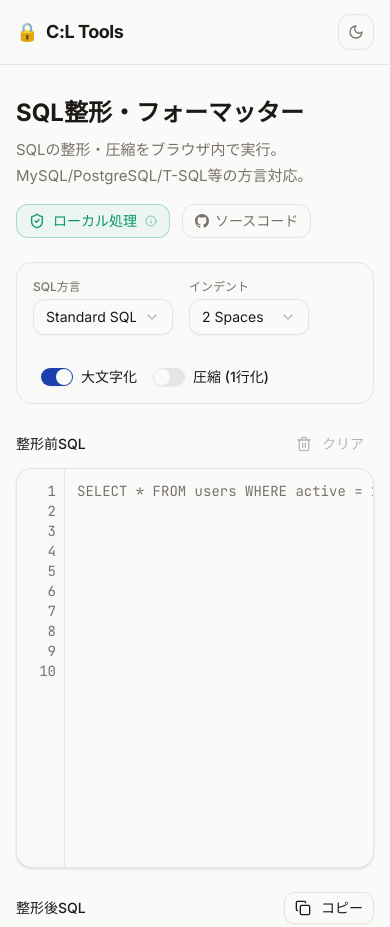
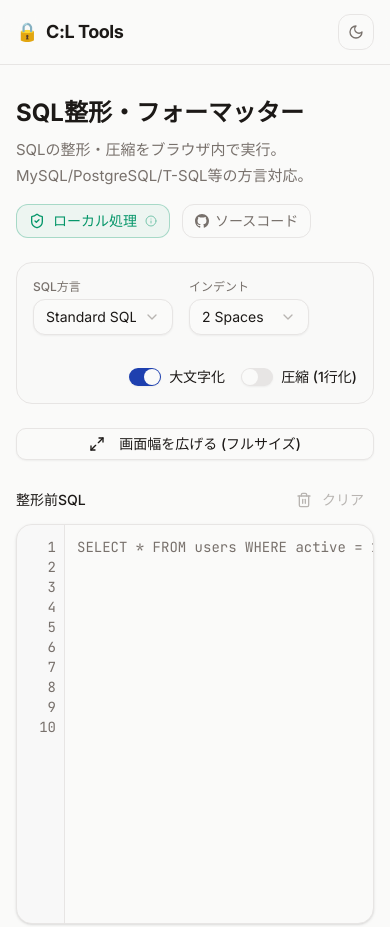
Before and after one commit to maru0014/tools-codelife-cafe, an Astro site: page /sql-formatter in a window 390 px wide. Shown: the top 927 px of the page. Built offline with nearby package versions, Linux system fonts and the light colour scheme; Astro itself is replaced by a stand-in of ours; no server answers.

Commit message:
feat: SQL整形ツールの画面幅上限を解除できるように変更 (Issue #11)

```diff
--- a/src/components/common/ToolLayout.astro
+++ b/src/components/common/ToolLayout.astro
@@ -18,7 +18,7 @@ const { title, description, path } = Astro.props;
     <ToolJsonLd name={title} description={description} url={`https://tools.codelife.cafe${path}`} />
   </Fragment>
 
-  <div class="mx-auto max-w-[800px] px-4 sm:px-6 py-8">
+  <div id="tool-layout-container" class="transition-all duration-300 mx-auto max-w-[800px] px-4 sm:px-6 py-8">
     <!-- Tool Header -->
     <div class="mb-6">
       <h1 class="text-2xl font-bold mb-2">{title}</h1>
--- a/src/components/tools/SqlFormatter.tsx
+++ b/src/components/tools/SqlFormatter.tsx
@@ -12,7 +12,7 @@ import {
 	SelectValue,
 } from '@/components/ui/select';
 import CopyButton from '@/components/common/CopyButton';
-import { Trash2, Download, Code2 } from 'lucide-react';
+import { Trash2, Download, Code2, Maximize2, Minimize2 } from 'lucide-react';
 
 const SQL_KEYWORDS = [
 	'SELECT', 'FROM', 'WHERE', 'AND', 'OR', 'JOIN', 'LEFT', 'RIGHT', 'INNER', 'OUTER', 'ON',
@@ -28,10 +28,26 @@ export default function SqlFormatter() {
 	const [indent, setIndent] = useState<IndentStyle>('2spaces');
 	const [uppercase, setUppercase] = useState(true);
 	const [compress, setCompress] = useState(false);
+	const [isExpanded, setIsExpanded] = useState(false);
 
 	const options: SqlFormatOptions = { dialect, indent, uppercase, compress };
 
 	const { output, error } = useMemo(() => formatSql(input, options), [input, options]);
+
+	const toggleExpand = () => {
+		const newExpanded = !isExpanded;
+		setIsExpanded(newExpanded);
+		const container = document.getElementById('tool-layout-container');
+		if (container) {
+			if (newExpanded) {
+				container.classList.remove('max-w-[800px]');
+				container.classList.add('max-w-full');
+			} else {
+				container.classList.remove('max-w-full');
+				container.classList.add('max-w-[800px]');
+			}
+		}
+	};
 
 	// Basic syntax highlighter
 	const highlightedOutput = useMemo(() => {
@@ -112,7 +128,7 @@ export default function SqlFormatter() {
 					</div>
 				)}
 
-				<div className="flex items-center gap-4 ml-2 mt-4 sm:mt-0">
+				<div className="flex items-center gap-4 ml-auto mt-4 sm:mt-0">
 					<div className="flex items-center gap-2">
 						<Switch id="opt-uppercase" checked={uppercase} onCheckedChange={setUppercase} />
 						<Label htmlFor="opt-uppercase" className="text-sm cursor-pointer whitespace-nowrap">大文字化</Label>
@@ -122,7 +138,33 @@ export default function SqlFormatter() {
 						<Switch id="opt-compress" checked={compress} onCheckedChange={setCompress} />
 						<Label htmlFor="opt-compress" className="text-sm cursor-pointer whitespace-nowrap">圧縮 (1行化)</Label>
 					</div>
+
+					<div className="w-px h-6 bg-border mx-2 hidden sm:block"></div>
+
+					<Button
+						variant="outline"
+						size="sm"
+						onClick={toggleExpand}
+						className="hidden sm:flex"
+						title={isExpanded ? "標準サイズに戻す" : "画面幅を広げる"}
+					>
+						{isExpanded ? <Minimize2 className="h-4 w-4 mr-2" /> : <Maximize2 className="h-4 w-4 mr-2" />}
+						{isExpanded ? "標準幅" : "フルサイズ"}
+					</Button>
 				</div>
+			</div>
+
+			{/* スマホレイアウト用フルサイズボタン (小さい画面では非表示でもよいが、一応用意しておきたい場合は配置。現状は sm:hidden で出さない or ここで出す) */}
+			<div className="sm:hidden flex justify-end">
+				<Button
+					variant="outline"
+					size="sm"
+					onClick={toggleExpand}
+					className="w-full"
+				>
+					{isExpanded ? <Minimize2 className="h-4 w-4 mr-2" /> : <Maximize2 className="h-4 w-4 mr-2" />}
+					{isExpanded ? "標準サイズに戻す" : "画面幅を広げる (フルサイズ)"}
+				</Button>
 			</div>
 
 			<div className="grid grid-cols-1 lg:grid-cols-2 gap-6">
```
